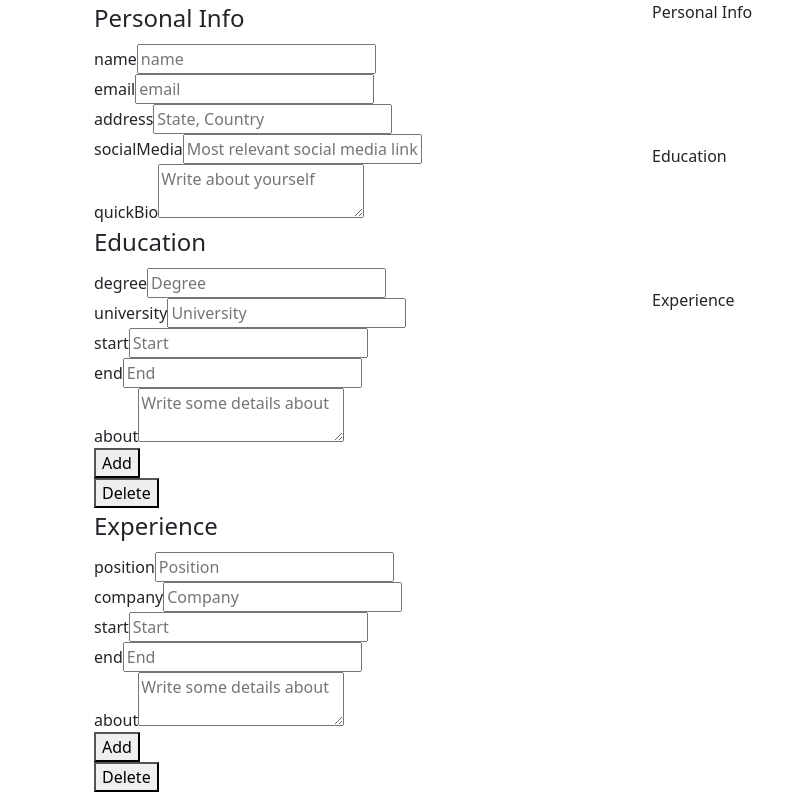
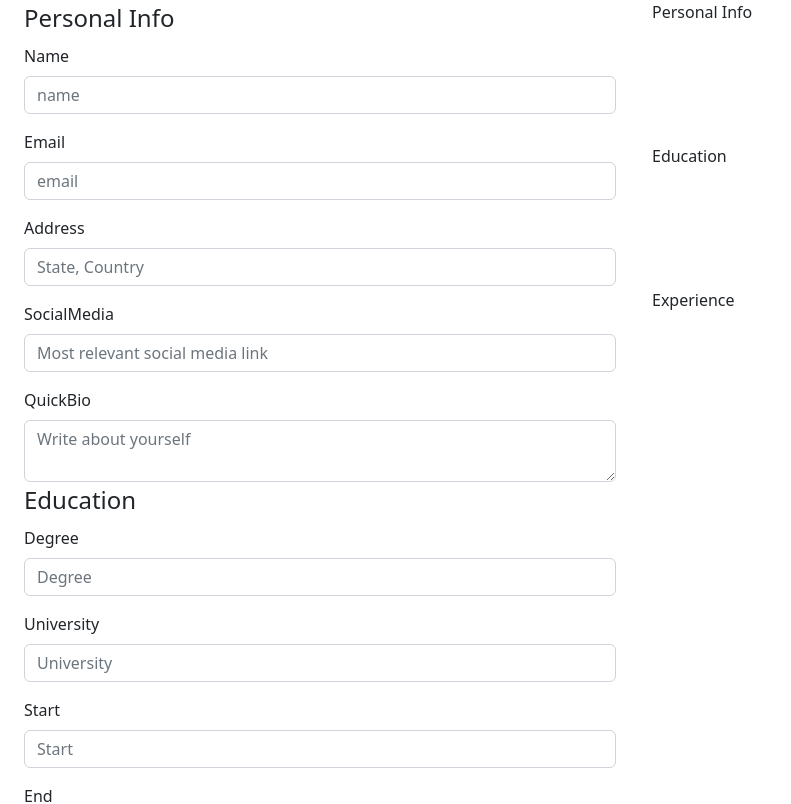
Before and after one commit to J-724/CV-Project, a React app: page / in a window 1280 px wide. Shown: the top 804 px of the page, without its empty margins (0-791 px from the left). Built offline with nearby package versions, Linux system fonts and the light colour scheme.

Commit message:
Basic styles for inputs

```diff
--- a/src/App.js
+++ b/src/App.js
@@ -123,9 +123,9 @@ class App extends React.Component {
 
   render() {
     return (
-      <div className="container">
-        <div className="row">
-          <div className="col-6">
+      <div className="container-fluid">
+        <div className="row  justify-content-center">
+          <div className="col">
           <Form
             personalInfo={this.state.personalInfo}
             education={this.state.education}
@@ -142,10 +142,8 @@ class App extends React.Component {
             DeleteExperience={this.DeleteExperience}
           />
           </div>
-          <div className="col-6">
+          <div className="col">
           <View
-            className = "col-6"
-
             personalInfo={this.state.personalInfo}
             education={this.state.education}
             experience={this.state.experience}
--- a/src/components/cvForm/misc/TextArea.js
+++ b/src/components/cvForm/misc/TextArea.js
@@ -5,8 +5,13 @@ class TextArea extends React.Component {
   render() {
     return (
       <div className="input-container">
-        <label htmlFor={this.props.id}>{this.props.name}</label>
+        <label
+          className="form-label"
+          htmlFor={this.props.id}>
+            {this.props.name.charAt(0).toUpperCase() + this.props.name.slice(1)}
+        </label>
         <textarea
+          className="form-control"
           id={this.props.id}
           value={this.props.value}
           placeholder={this.props.placeholder}
--- a/src/components/cvForm/misc/TextInput.js
+++ b/src/components/cvForm/misc/TextInput.js
@@ -4,9 +4,12 @@ class TextInput extends React.Component {
 
   render() {
     return (
-      <div className="input-container">
-        <label htmlFor={this.props.id}>{this.props.name}</label>
+      <div className="input-container mb-3">
+        <label className="form-label" htmlFor={this.props.id}>{
+          this.props.name.charAt(0).toUpperCase() + this.props.name.slice(1)}
+        </label>
         <input
+          className="form-control"
           type='text'
           id={this.props.id}
           value={this.props.value}
--- a/src/template.html
+++ b/src/template.html
@@ -8,9 +8,5 @@
 <body>
     <div id="root">
     </div>
-    <div class="container py-4 px-3 mx-auto">
-        <h1>Hello, Bootstrap and Webpack!</h1>
-        <button class="btn btn-primary">Primary button</button>
-    </div>
 </body>
 </html>
```
Also changed, not shown: src/main.scss (line endings or trailing spaces), 3 other files (tests, documents, lock files or other folders).
